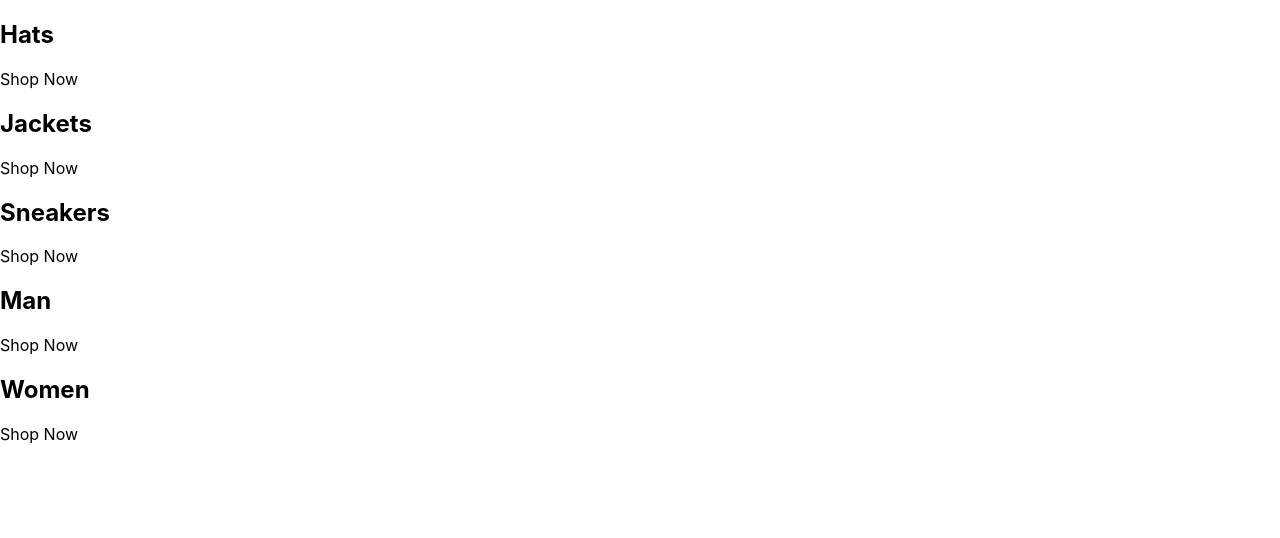
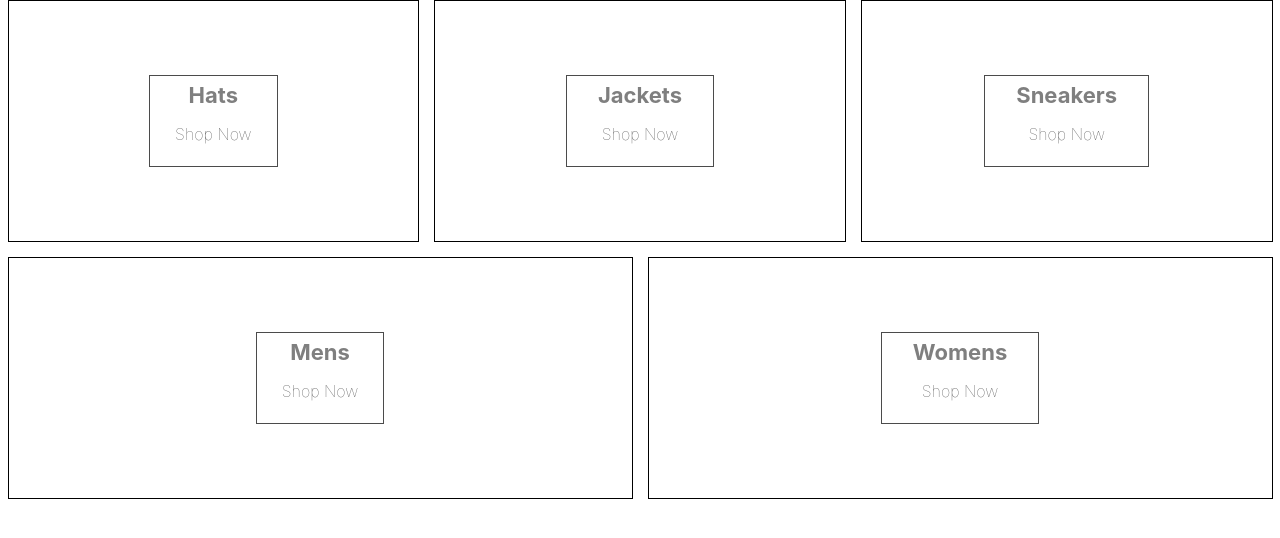
Before and after one commit to Meng-Yangkov/e-commerce-clothing, a React (Create React App) app: page / in a window 1280 px wide. Shown: the top 538 px of the page. Built offline with nearby package versions, Linux system fonts and the light colour scheme.

Commit message:
Render dynamic categories and add sass style

```diff
--- a/package.json
+++ b/package.json
@@ -10,6 +10,7 @@
     "react": "^19.1.0",
     "react-dom": "^19.1.0",
     "react-scripts": "5.0.1",
+    "sass": "^1.89.1",
     "web-vitals": "^2.1.4"
   },
   "scripts": {
--- a/src/App.js
+++ b/src/App.js
@@ -1,44 +1,27 @@
+import './categories.styles.scss';
 
-const App = () =>{
+const App = () => {
+  const categories = [
+    { id: 1, title: 'Hats' },
+    { id: 2, title: 'Jackets' },
+    { id: 3, title: 'Sneakers' },
+    { id: 4, title: 'Mens' },
+    { id: 5, title: 'Womens' },
+  ];
+
   return (
     <div className="categories-container">
-      <div className="catesgory-container">
-      {/* <img src=""/> */}
-        <div className="category-body-container">
-          <h2>Hats</h2>
-          <p>Shop Now</p>
+      {categories.map(({title,id}) => (
+        <div key={id} className="category-container">
+          <div className="background-image"/>
+          <div className="category-body-container">
+            <h2>{title}</h2>
+            <p>Shop Now</p>
+          </div>
         </div>
-      </div>
-      <div className="catesgory-container">
-      {/* <img src=""/> */}
-        <div className="category-body-container">
-          <h2>Jackets</h2>
-          <p>Shop Now</p>
-        </div>
-      </div>
-      <div className="catesgory-container">
-      {/* <img src=""/> */}
-        <div className="category-body-container">
-          <h2>Sneakers</h2>
-          <p>Shop Now</p>
-        </div>
-      </div>
-      <div className="catesgory-container">
-      {/* <img src=""/> */}
-        <div className="category-body-container">
-          <h2>Man</h2>
-          <p>Shop Now</p>
-        </div>
-      </div>
-      <div className="catesgory-container">
-      {/* <img src=""/> */}
-        <div className="category-body-container">
-          <h2>Women</h2>
-          <p>Shop Now</p>
-        </div>
-      </div>
+      ))}
     </div>
   );
-}
+};
 
 export default App;
--- /dev/null
+++ b/src/categories.styles.scss
@@ -0,0 +1,64 @@
+.categories-container {
+  width: 100%;
+  display: flex;
+  flex-wrap: wrap;
+  justify-content: space-between;
+}
+.category-container {
+  min-width: 30%;
+  height: 240px;
+  flex: 1 1 auto;
+  display: flex;
+  align-items: center;
+  justify-content: center;
+  border: 1px solid black;
+  margin: 0 7.5px 15px;
+  overflow: hidden;
+  &:hover {
+    cursor: pointer;
+    & .background-image {
+      transform: scale(1.1);
+      transition: transform 6s cubic-bezier(0.25, 0.45, 0.45, 0.95);
+    }
+    & .category-body-container {
+      opacity: 0.9;
+    }
+  }
+  &.large {
+    height: 380px;
+  }
+  &:first-child {
+    margin-right: 7.5px;
+  }
+  &:last-child {
+    margin-left: 7.5px;
+  }
+  .background-image {
+    width: 100%;
+    height: 100%;
+    background-size: cover;
+    background-position: center;
+  }
+  .category-body-container {
+    height: 90px;
+    padding: 0 25px;
+    display: flex;
+    flex-direction: column;
+    align-items: center;
+    justify-content: center;
+    border: 1px solid black;
+    background-color: white;
+    opacity: 0.7;
+    position: absolute;
+    h2 {
+      font-weight: bold;
+      margin: 0 6px 0;
+      font-size: 22px;
+      color: #4a4a4a;
+    }
+    p {
+      font-weight: lighter;
+      font-size: 16px;
+    }
+  }
+}
```
Also changed, not shown: 1 other file (tests, documents, lock files or other folders).
